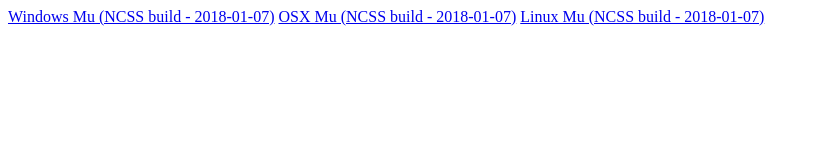
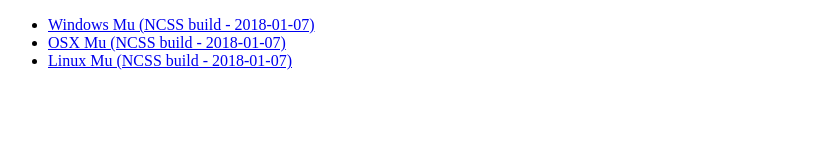
Before and after one commit to jgat/ncss.life, a plain HTML site: page mu/index.html in a window 1280 px wide. Shown: the whole page, without its empty margins (0-818 px from the left). Drawn offline with Linux system fonts and the light colour scheme.

Commit message:
Make the files a list.

```diff
--- a/mu/index.html
+++ b/mu/index.html
@@ -4,8 +4,10 @@
 <title>Mu Editor Download for NCSS</title>
 </head>
 <body>
-<a href="https://s3-ap-southeast-2.amazonaws.com/elmo-microbit-deployment/windows/mu_2018-01-07_14_19_master_54e5a9f.exe">Windows Mu (NCSS build - 2018-01-07)</a>
-<a href="https://s3-ap-southeast-2.amazonaws.com/elmo-microbit-deployment/osx/mu_2018-01-07_14_27_master_54e5a9f.zip">OSX Mu (NCSS build - 2018-01-07)</a>
-<a href="https://s3-ap-southeast-2.amazonaws.com/elmo-microbit-deployment/linux/mu_2018-01-07_14_21_master_54e5a9f.bin">Linux Mu (NCSS build - 2018-01-07)</a>
+  <ul>
+    <li><a href="https://s3-ap-southeast-2.amazonaws.com/elmo-microbit-deployment/windows/mu_2018-01-07_14_19_master_54e5a9f.exe">Windows Mu (NCSS build - 2018-01-07)</a></li>
+    <li><a href="https://s3-ap-southeast-2.amazonaws.com/elmo-microbit-deployment/osx/mu_2018-01-07_14_27_master_54e5a9f.zip">OSX Mu (NCSS build - 2018-01-07)</a></li>
+    <li><a href="https://s3-ap-southeast-2.amazonaws.com/elmo-microbit-deployment/linux/mu_2018-01-07_14_21_master_54e5a9f.bin">Linux Mu (NCSS build - 2018-01-07)</a></li>
+  </ul>
 </body>
 </html>
```
